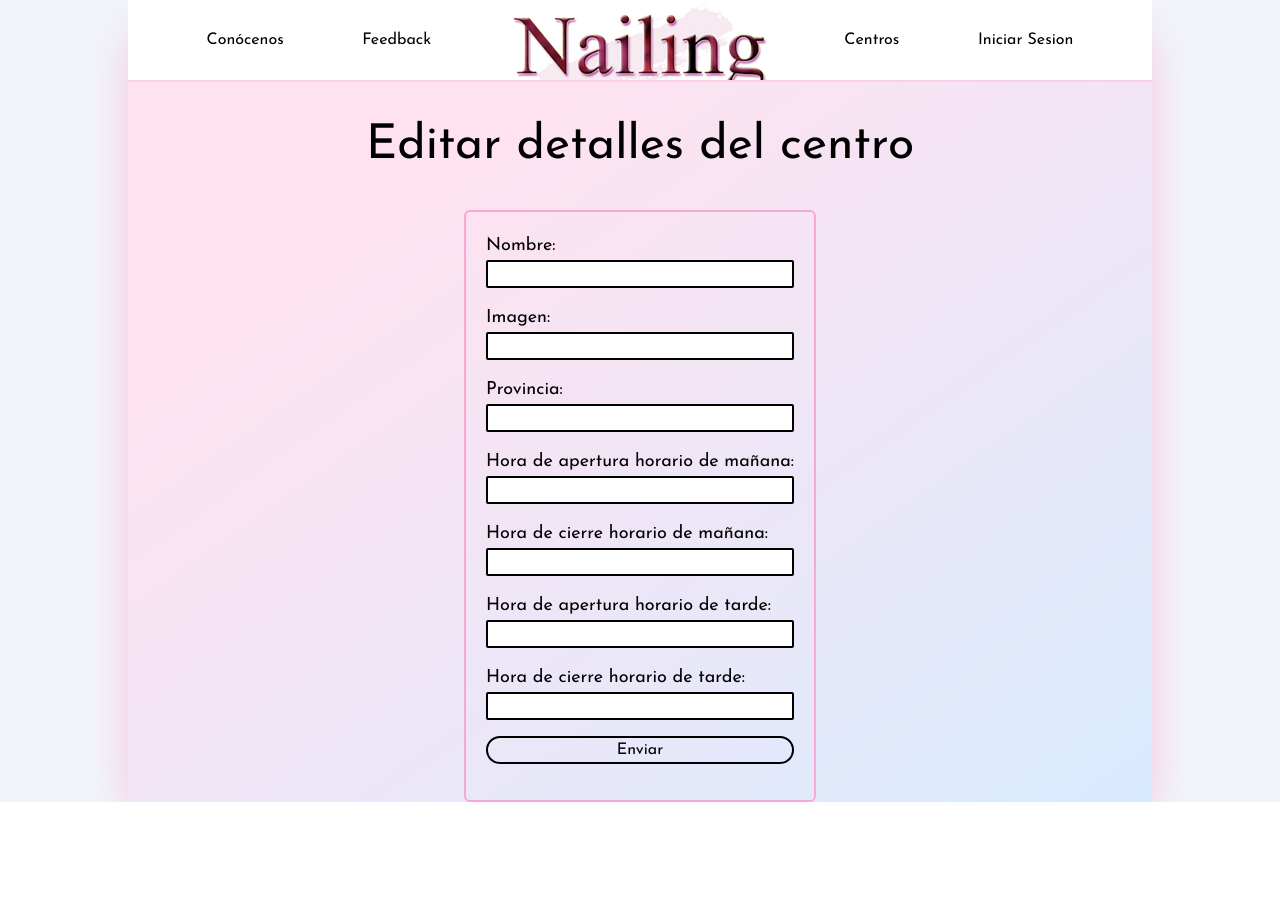
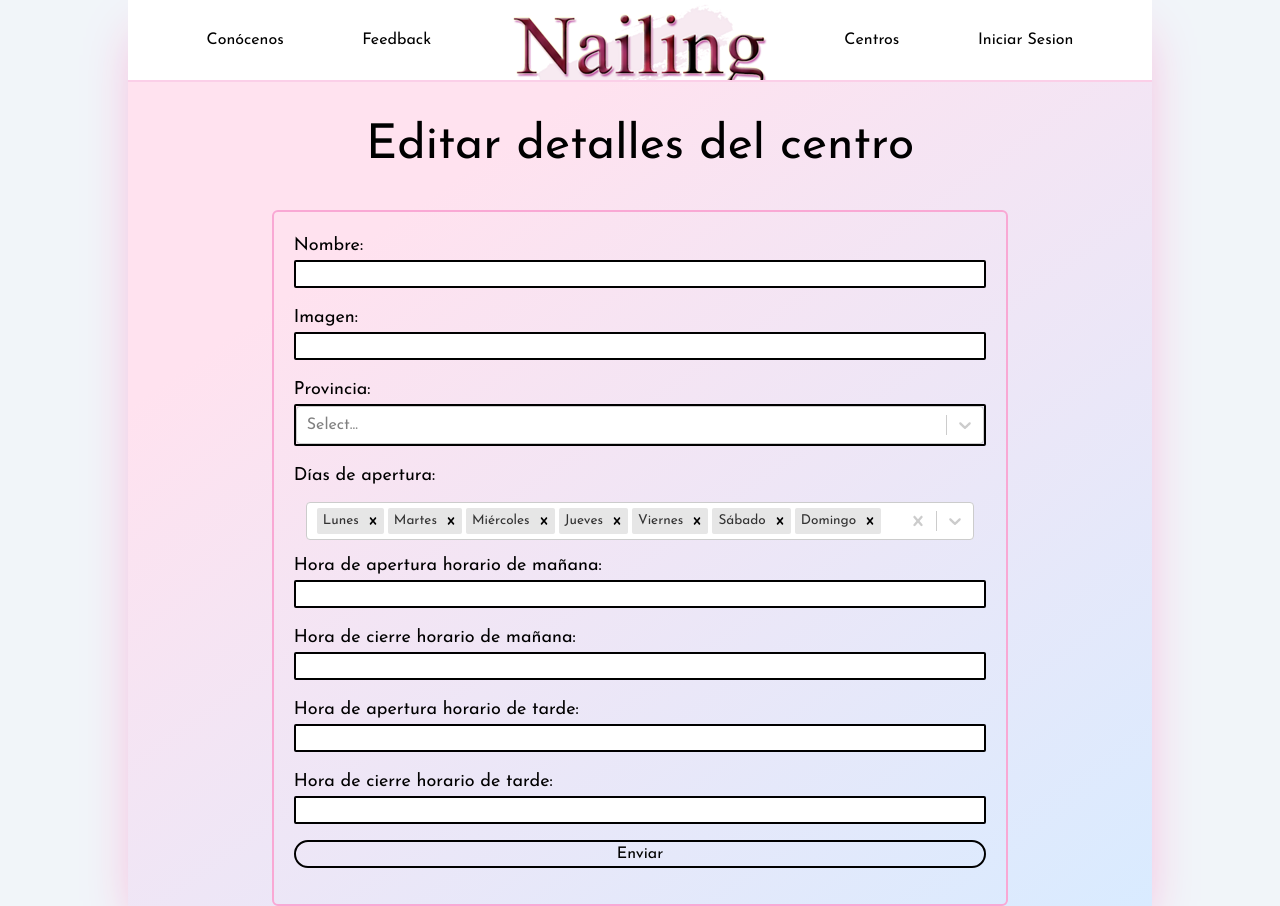
Before and after one commit to lausalbra/nailing, a React (Create React App) app in the folder src/web-app/: page /centroedit/1 in a window 1280 px wide. Before the commit the page ends 802 px from the top, so only its background shows below. Built offline with nearby package versions, Linux system fonts and the light colour scheme; no server answers.

Commit message:
fix/edicion de centro
Se ha arreglado la edición del formulario

```diff
--- a/src/web-app/src/components/CentroEditForm/index.js
+++ b/src/web-app/src/components/CentroEditForm/index.js
@@ -1,17 +1,21 @@
 import { useRef, useState, useEffect } from "react"
-import {json_provincias} from '../Filter/provincias'
+import { json_provincias } from '../Filter/provincias'
 import { putData, postData } from '../../services/common/common'
 import { useLocation } from 'wouter'
 import Select from 'react-select';
 
 export function CentroEditForm({id}) {
-
-
-
     const url = "https://nailingtest.herokuapp.com/centros/show/"+id;
     const xhr = new XMLHttpRequest()
     const [resObj, setObj] = useState([])
     const [locationPath, locationPush] = useLocation()
+
+    if (sessionStorage.getItem("userRole") === "OWNER"){
+      if(id !== sessionStorage.getItem("userCenter")){
+        locationPush('/error');
+      }
+    }
+
     useEffect(() => {
         xhr.open('get', url)
         xhr.send()
@@ -33,6 +37,8 @@ export function CentroEditForm({id}) {
         }
       }, [])
 
+
+
     const oldNombre=resObj.nombre
     const oldImagen=resObj.imagen
     const oldProvincia=resObj.provincia
@@ -41,6 +47,7 @@ export function CentroEditForm({id}) {
     const oldAperturaPM=resObj.aperturaPM
     const oldCierrePM=resObj.cierrePM
 
+
     const nombre = useRef()
     const imagen = useRef()
     const provincia = useRef()
@@ -48,30 +55,54 @@ export function CentroEditForm({id}) {
     const cierream = useRef()
     const aperturapm = useRef()
     const cierrepm = useRef()
+    const optionsDias = [
+      { value: "MONDAY", label: "Lunes" },
+      { value: "TUESDAY", label: "Martes" },
+      { value: "WEDNESDAY", label: "Miércoles" },
+      { value: "THURSDAY", label: "Jueves" },
+      { value: "FRIDAY", label: "Viernes" },
+      { value: "SATURDAY", label: "Sábado" },
+      { value: "SUNDAY", label: "Domingo" },
+  ]
 
     const [stateProvincia, changeStateProvincia] = useState("")
     const [stateHoras, changeStateHora] = useState("")
+    const [stateDiasApertura, changeStateDiasApertura] = useState(optionsDias)
 
     async function handleSubmit(evt) {
       evt.preventDefault()
 
+      let diasString
+      stateDiasApertura.map((dia) => {
+          return diasString += `,${dia.value}`
+      })
+      diasString = diasString.slice(10, diasString.length)
+      console.log(diasString)
+
       const url2 = "https://nailingtest.herokuapp.com/centros/edit"
       const body = {
           "id": id,
-            "nombre": nombre.current.value=="" ? (oldNombre):(nombre.current.value),
-            "imagen": imagen.current.value=="" ? (oldImagen):(imagen.current.value),
-            "provincia": provincia.current.value=="" ? (oldProvincia):(provincia.current.value),
-            "aperturaAM": aperturaam.current.value=="" ? (oldAperturaAM):(aperturaam.current.value),
-            "cierreAM": cierream.current.value=="" ? (oldCierreAM):(cierream.current.value),
-            "aperturaPM": aperturapm.current.value=="" ? (oldAperturaPM):(aperturapm.current.value),
-            "cierrePM": cierrepm.current.value=="" ? (oldCierrePM):(cierrepm.current.value),
+          "nombre": nombre.current.value==="" ? (oldNombre):(nombre.current.value),
+          "imagen": imagen.current.value==="" ? (oldImagen):(imagen.current.value),
+          "provincia": provincia.current.value==="" ? (oldProvincia):(provincia.current.getValue()[0].value),
+          "aperturaAM": aperturaam.current.value==="" ? (oldAperturaAM):(aperturaam.current.value),
+          "cierreAM": cierream.current.value==="" ? (oldCierreAM):(cierream.current.value),
+          "aperturaPM": aperturapm.current.value==="" ? (oldAperturaPM):(aperturapm.current.value),
+          "cierrePM": cierrepm.current.value==="" ? (oldCierrePM):(cierrepm.current.value),
+          "diasDisponible": diasString,
           "suscripcion": resObj.suscripcion,
+          "creditosrestantes": resObj.creditosrestantes,
+          "ultimaSuscripcion": resObj.ultimaSuscripcion,
+          "pagado": resObj.pagado,
+          "valoracionMedia": resObj.valoracionMedia,
+          "valoracionTotal": resObj.valoracionTotal,
+          "numValoraciones": resObj.numValoraciones
       }
       const headers = {
           "Content-Type": "application/json",
           "Authorization": "Basic " + btoa(sessionStorage.getItem("userName") + ":" + sessionStorage.getItem("userPassword"))
       }
-        const provinciaConfirmada = confirmProvincia(provincia.current.value, json_provincias)
+      const provinciaConfirmada = confirmProvincia(provincia.current.getValue()[0].value, json_provincias)
       const horasConfirmadas = confirmHoras(aperturaam.current.value) && confirmHoras(cierream.current.value) && confirmHoras(aperturapm.current.value) && confirmHoras(cierrepm.current.value)
       if(horasConfirmadas && provinciaConfirmada){
           await putData(url2, body, headers)
@@ -115,6 +146,11 @@ export function CentroEditForm({id}) {
 
     }
 
+  const handleChangeDiasApertura = (value) => {
+    changeStateDiasApertura(value);
+    console.log(value);
+  }
+
     return (
         <>
             <form className='grid border-2 border-pink-300 p-5 rounded-md' onSubmit={handleSubmit} >
@@ -123,24 +159,16 @@ export function CentroEditForm({id}) {
                 <label className='text-lg' htmlFor="imagen">   Imagen:</label>
                 <input className="border-black border-2 mb-4 rounded-sm" name="imagen" type="text" ref={imagen} placeholder={oldImagen}/>
                 <label className='text-lg' htmlFor="provincia">   Provincia:</label>
-                <input className="border-black border-2 mb-4 rounded-sm" name="provincia" type="text" ref={provincia} placeholder={oldProvincia}/>
-                {/* <Select options={json_provincias}
-                    value={this.selected}
-                    onChange={this.handleChange}
-                    ref={provincia}
-
-                    theme={(theme) => ({
-                    ...theme,
-                    borderRadius: 3,
-                    colors: {
-                        ...theme.colors,
-                        primary25: '#E9BEEE', //HOVER
-                        primary50: '#F39EEC', //CLICK
-                        primary: '#F39EEC',   //BORDE, SELECCIONADO
-                    },
-                    })}
-                    placeholder='Seleccione una provincia'/> */}
+                <Select className="border-black border-2 mb-4 rounded-sm" name="provincia" options={json_provincias} ref={provincia} required />
                 <p className="text-sm text-red-600" >{stateProvincia}</p>
+                <label className='text-lg' htmlFor="name">Días de apertura:</label>
+                <Select className="p-3"
+                    required
+                    isMulti
+                    value={stateDiasApertura}
+                    options={optionsDias}
+                    onChange={handleChangeDiasApertura}
+                />
                 <label className='text-lg' htmlFor="aperturaam">   Hora de apertura horario de mañana:</label>
                 <input className="border-black border-2 mb-4 rounded-sm" name="aperturaAM" type="text" ref={aperturaam} placeholder={oldAperturaAM}/>
                 <label className='text-lg' htmlFor="cierream">  Hora de cierre horario de mañana:</label>
@@ -150,6 +178,7 @@ export function CentroEditForm({id}) {
                 <label className='text-lg' htmlFor="cierrepm">  Hora de cierre horario de tarde:</label>
                 <input className="border-black border-2 mb-4 rounded-sm" name="cierrePM" type="text" ref={cierrepm} placeholder={oldCierrePM}/>
                 <p className="text-sm text-red-600" >{stateHoras}</p>
+                <p className="text-sm text-red-600" >{stateDiasApertura.length === 0 ? "Debe seleccionar al menos un día de apertura" : ""}</p>
                 <input className="border-black border-2 mb-4 cursor-pointer hover:bg-pink-200 hover:border-pink-200 duration-300 rounded-3xl" type="submit" value="Enviar" />
             </form>
         </>
--- a/src/web-app/src/components/RegistroCentroForm/index.js
+++ b/src/web-app/src/components/RegistroCentroForm/index.js
@@ -92,7 +92,7 @@ export function RegistroCentroForm() {
           "cierrePM": cierrepm.current.value,
           "diasDisponible": diasString,
           "suscripcion": suscripcion.current.getValue()[0].value,
-          "creditosRestantes": credits,
+          "creditosrestantes": credits,
           "ultimaSuscripcion": new Date(),
           "pagado": true,
           "valoracionMedia": 0,
```
Lines whose indentation alone changed are shown as unchanged.
